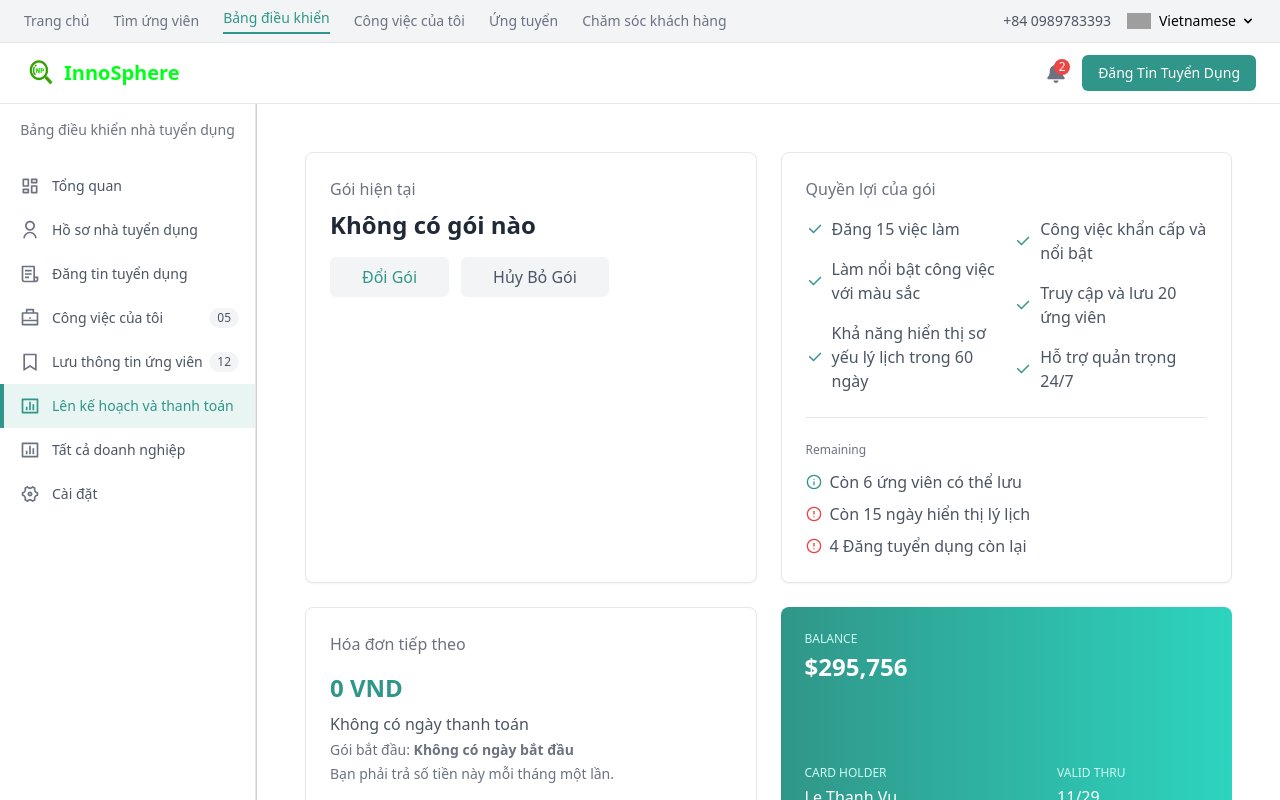
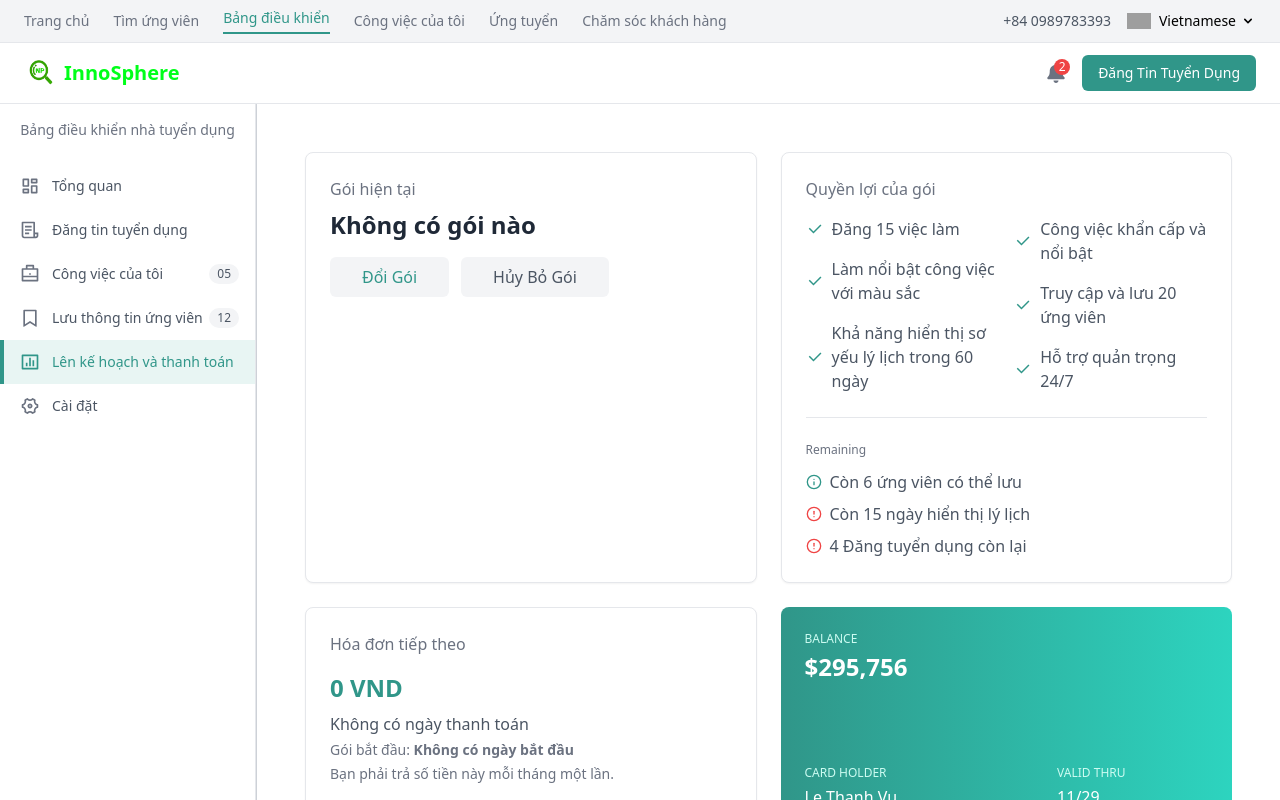
Before and after one commit to mochithesimp/innosphere-fe, a React (Vite) app: page /employer/plans in a window 1280 px wide. Built offline with nearby package versions, Linux system fonts and the light colour scheme; no server answers; grey boxes are pictures that could not be loaded.

Commit message:
Remove page

```diff
--- a/src/components/Employer/Dashboard/Sidebar.tsx
+++ b/src/components/Employer/Dashboard/Sidebar.tsx
@@ -2,7 +2,6 @@ import React, { useState, useEffect } from 'react';
 import { Link, useLocation } from 'react-router-dom';
 import {
     RiDashboardLine,
-    RiUserLine,
     RiFileList3Line,
     RiBriefcaseLine,
     RiBookmarkLine,
@@ -28,8 +27,6 @@ const Sidebar: React.FC = () => {
         const path = location.pathname;
         if (path.includes('/employer/dashboard')) {
             setActiveItem('overview');
-        } else if (path.includes('/employer/profile')) {
-            setActiveItem('profile');
         } else if (path.includes('/employer/post-job') || path.includes('/employer/create-job')) {
             setActiveItem('post-job');
         } else if (path.includes('/employer/my-jobs') || path.includes('/employer/job-applications')) {
@@ -38,8 +35,6 @@ const Sidebar: React.FC = () => {
             setActiveItem('saved-candidates');
         } else if (path.includes('/employer/plans')) {
             setActiveItem('plans');
-        } else if (path.includes('/employer/companies')) {
-            setActiveItem('companies');
         } else if (path.includes('/employer/settings')) {
             setActiveItem('settings');
         }
@@ -51,12 +46,6 @@ const Sidebar: React.FC = () => {
             label: 'Tổng quan',
             path: '/employer/dashboard',
             icon: <RiDashboardLine className="h-5 w-5" />
-        },
-        {
-            id: 'profile',
-            label: 'Hồ sơ nhà tuyển dụng',
-            path: '/employer/profile',
-            icon: <RiUserLine className="h-5 w-5" />
         },
         {
             id: 'post-job',
@@ -82,12 +71,6 @@ const Sidebar: React.FC = () => {
             id: 'plans',
             label: 'Lên kế hoạch và thanh toán',
             path: '/employer/plans',
-            icon: <RiBarChartBoxLine className="h-5 w-5" />
-        },
-        {
-            id: 'companies',
-            label: 'Tất cả doanh nghiệp',
-            path: '/employer/companies',
             icon: <RiBarChartBoxLine className="h-5 w-5" />
         },
         {
```
